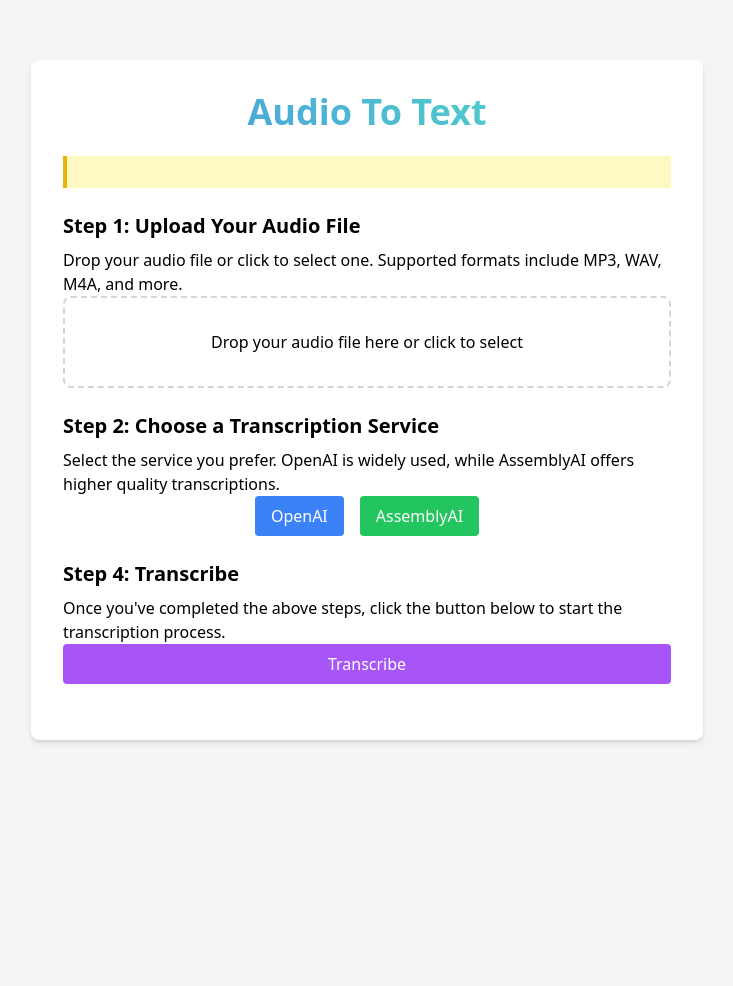
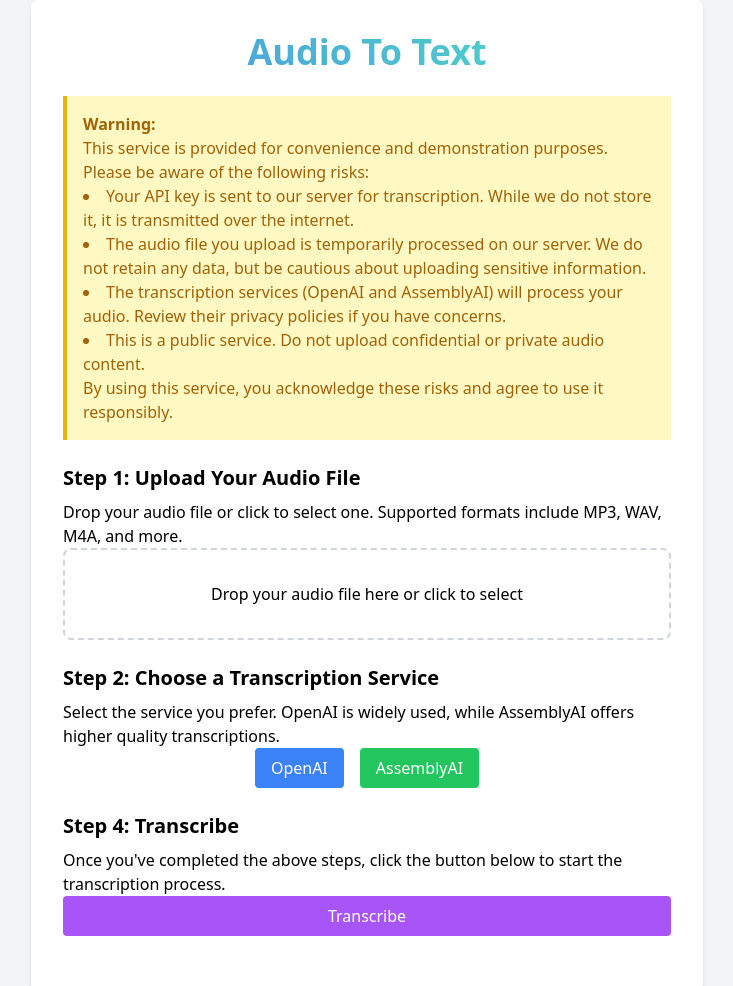
Before and after one commit to iamachilles/chatgdiy, a plain HTML site: page Scripts/index.html in a window 1280 px wide. Shown: the top 986 px of the page, without its empty margins (273-1006 px from the left). Before the commit the page ends 800 px from the top, so only its background shows below. Drawn offline with nearby package versions, Linux system fonts and the light colour scheme.

Commit message:
Updated index

```diff
--- a/Scripts/index.html
+++ b/Scripts/index.html
@@ -33,7 +33,16 @@
 
         <!-- Warning section -->
         <div class="bg-yellow-100 border-l-4 border-yellow-500 text-yellow-700 p-4 mb-6" role="alert">
-            <!-- ... (warning content remains the same) ... -->
+            <p class="font-bold">Warning:</p>
+            <p>This service is provided for convenience and demonstration purposes. Please be aware of the following risks:</p>
+            <ul class="list-disc list-inside">
+                <li>Your API key is sent to our server for transcription. While we do not store it, it is transmitted over the internet.</li>
+                <li>The audio file you upload is temporarily processed on our server. We do not retain any data, but be cautious about uploading sensitive information.</li>
+                <li>The transcription services (OpenAI and AssemblyAI) will process your audio. Review their privacy policies if you have concerns.</li>
+                <li>This is a public service. Do not upload confidential or private audio content.</li>
+            </ul>
+            <p>By using this service, you acknowledge these risks and agree to use it responsibly.</p>
+        </div>
         </div>
 
         <!-- Step 1: Upload Your Audio File -->
```
